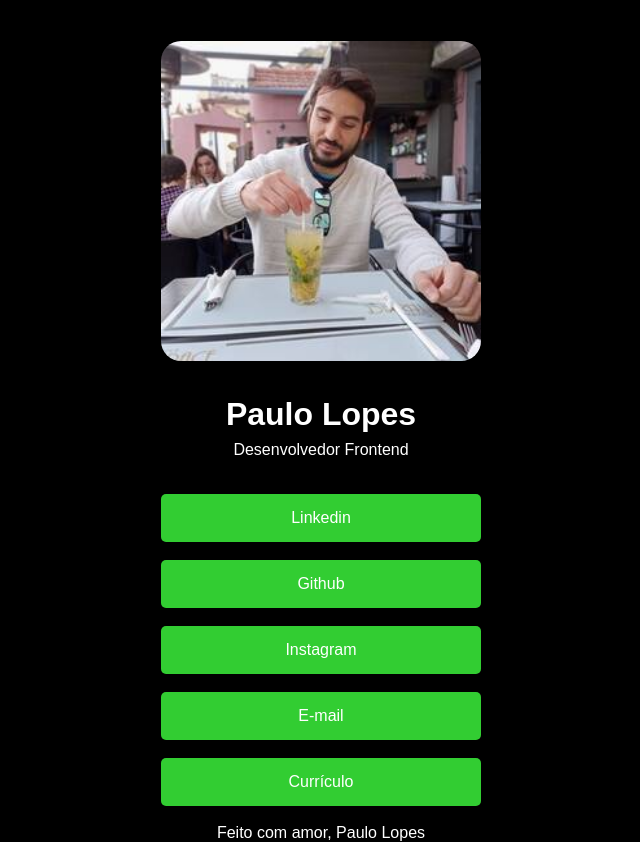
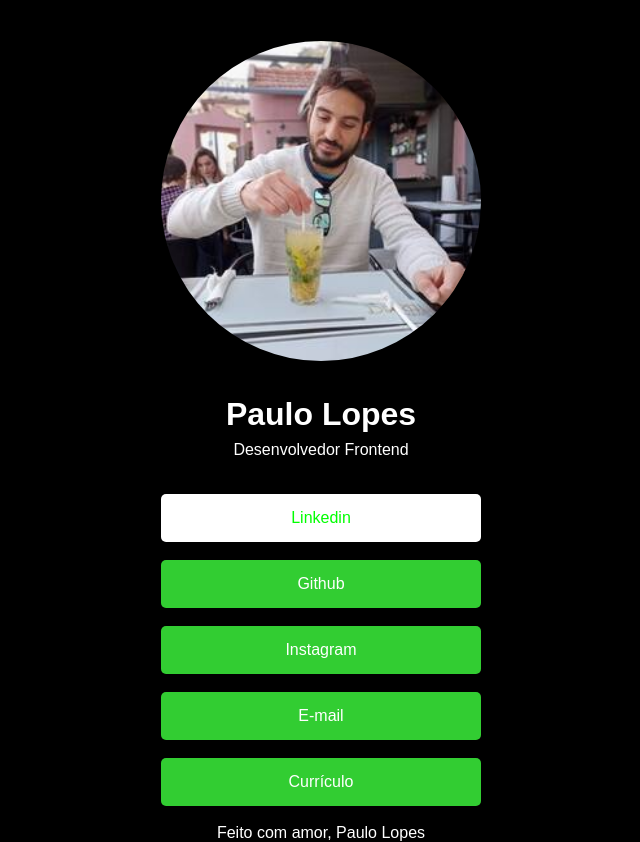
Before and after one commit to PauloHermes/my-links, a plain HTML site: page index.html in a window 1280 px wide. In both pictures the pointer is over the link "Linkedin". Shown: the whole page, without its empty margins (319-959 px from the left). Drawn offline with Linux system fonts and the light colour scheme.

Commit message:
Add files via upload

```diff
--- a/style.css
+++ b/style.css
@@ -10,7 +10,7 @@ body {
 
 
 img {
-    border-radius: 20px;
+    border-radius: 50%;
     width: 320px;
     height: 320px;
 }
@@ -43,6 +43,11 @@ a {
     border-radius: 5px;
 }
 
+a:hover {
+    background-color: white;
+    color: lime;
+}
+
 footer {
     color: white;
 }
```
